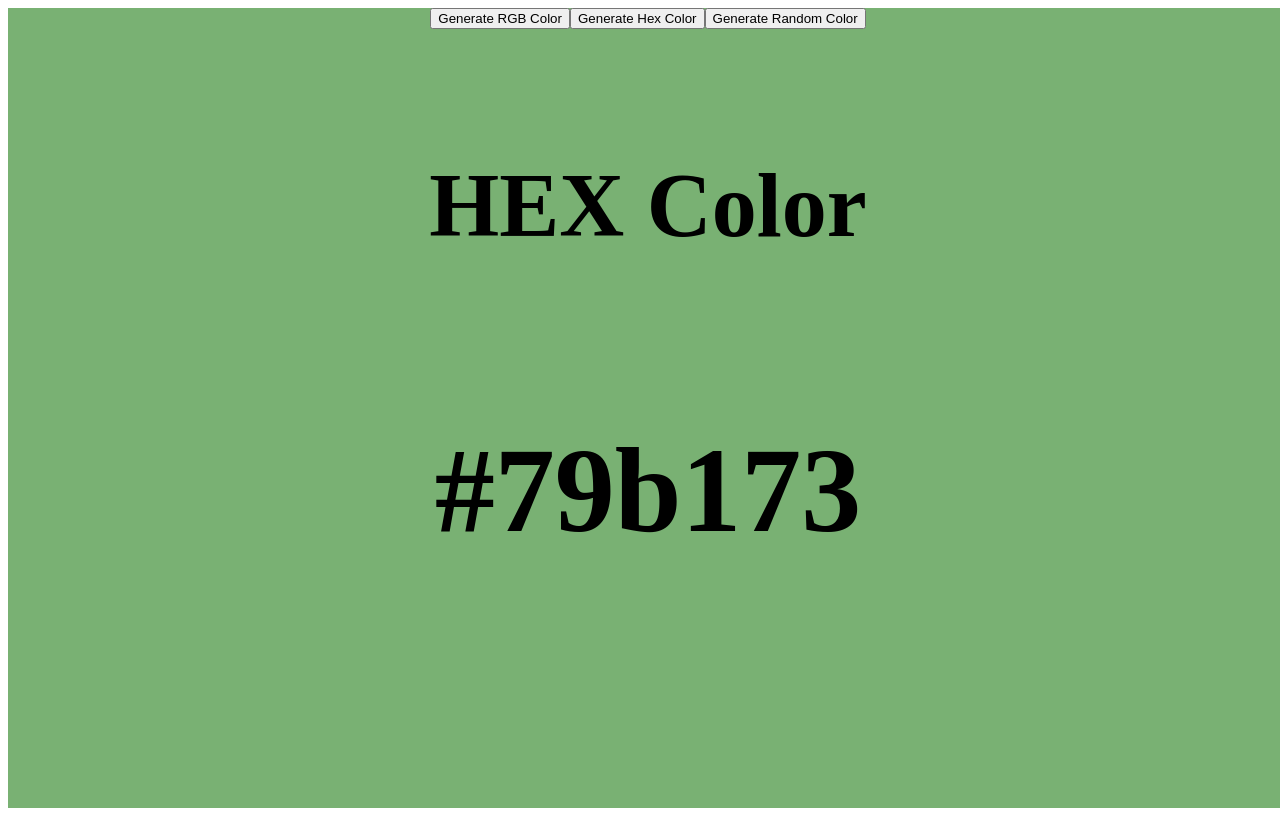
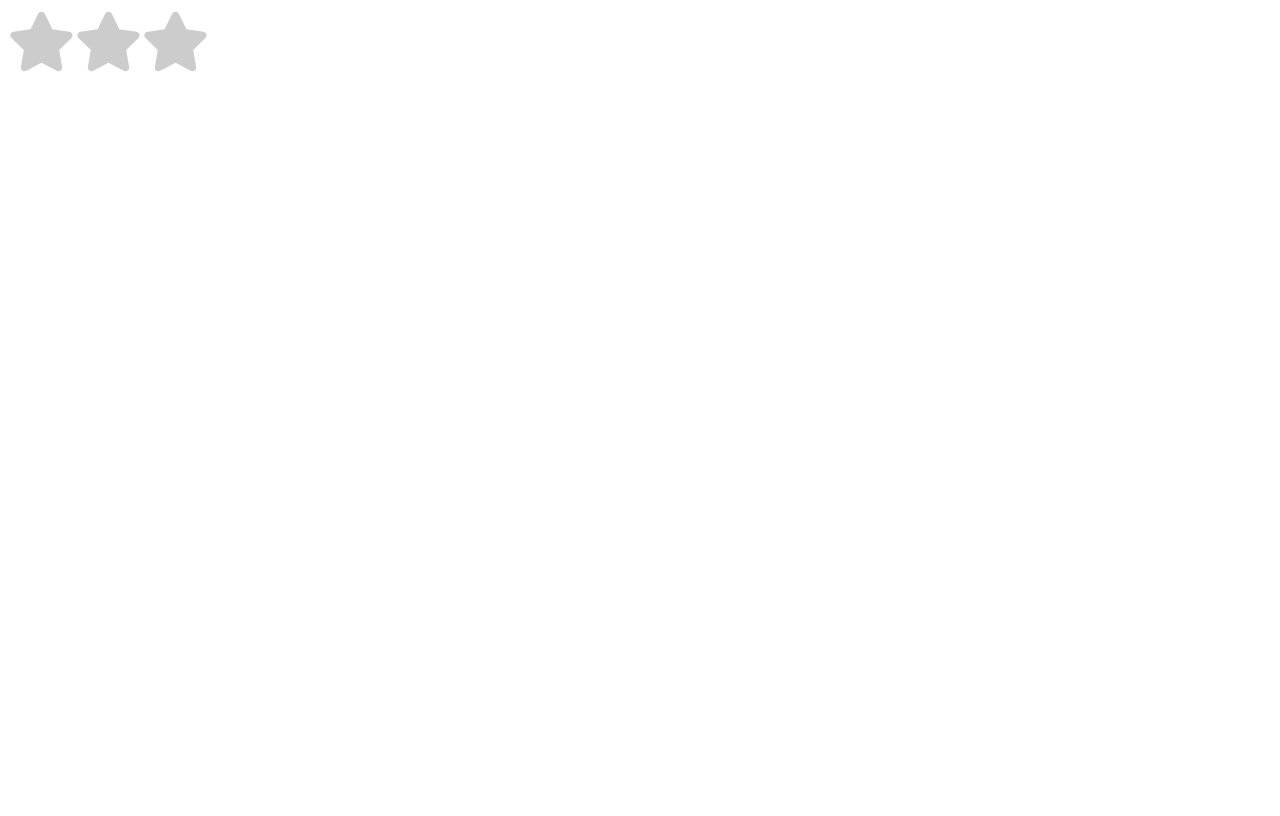
Before and after one commit to mykola-mmm/react-accordion, a React (Vite) app: page / in a window 1280 px wide. Built offline with nearby package versions, Linux system fonts and the light colour scheme.

Commit message:
added star rating component

```diff
--- a/package.json
+++ b/package.json
@@ -11,7 +11,9 @@
   },
   "dependencies": {
     "react": "^18.2.0",
-    "react-dom": "^18.2.0"
+    "react-dom": "^18.2.0",
+    "react-icons": "^5.1.0",
+    "react-items": "^0.1.0"
   },
   "devDependencies": {
     "@types/react": "^18.2.66",
--- a/src/App.jsx
+++ b/src/App.jsx
@@ -2,12 +2,14 @@ import { useState } from 'react'
 import './App.css'
 import Accordion from './components/accordion'
 import RandomColor from './components/random-color'
+import StarRating from './components/star-rating'
 
 function App() {
 
   return (
     <>
-      <RandomColor />
+      <StarRating numberOfStars={3}/>
+      {/* <RandomColor /> */}
       {/* <Accordion /> */}
     </>
   )
--- a/src/components/random-color/index.jsx
+++ b/src/components/random-color/index.jsx
@@ -79,6 +79,5 @@ export default function RandomColor() {
                 </div>
             </div>
         </>
-
     )
 }
--- /dev/null
+++ b/src/components/star-rating/index.jsx
@@ -0,0 +1,42 @@
+import { FaStar } from 'react-icons/fa';
+import { useState } from 'react';
+import './styles.css'
+
+export default function StarRating({ numberOfStars = 10 }) {
+
+    const [rating, setRating] = useState(0)
+    const [hover, setHover] = useState(0)
+
+    function handleClick(getCurrentIndex) {
+        setRating(getCurrentIndex)
+        console.log(rating)
+    }
+
+    function handleMouseEnter(getCurrentIndex) {
+        setHover(getCurrentIndex)
+        console.log(getCurrentIndex)
+    }
+
+    function handleMouseLeave() {
+        setHover(rating)
+        // console.log(getCurrentIndex)
+    }
+
+    return (
+        <div>
+            {
+                [...Array(numberOfStars)].map((_, index) => {
+                    index += 1
+                    return <FaStar
+                        key={index}
+                        className={index <= (hover || rating) ? 'active' : 'inactive'}
+                        onClick={() => handleClick(index)}
+                        onMouseEnter={() => handleMouseEnter(index)}
+                        onMouseLeave={() => handleMouseLeave()}
+                        size={67}
+                    />
+                })
+            }
+        </div>
+    )
+}
--- /dev/null
+++ b/src/components/star-rating/styles.css
@@ -0,0 +1,7 @@
+.active {
+    color: #ff77fd;
+}
+
+.inactive {
+    color: #ccc;
+}
```
Also changed, not shown: 1 other file (tests, documents, lock files or other folders).
